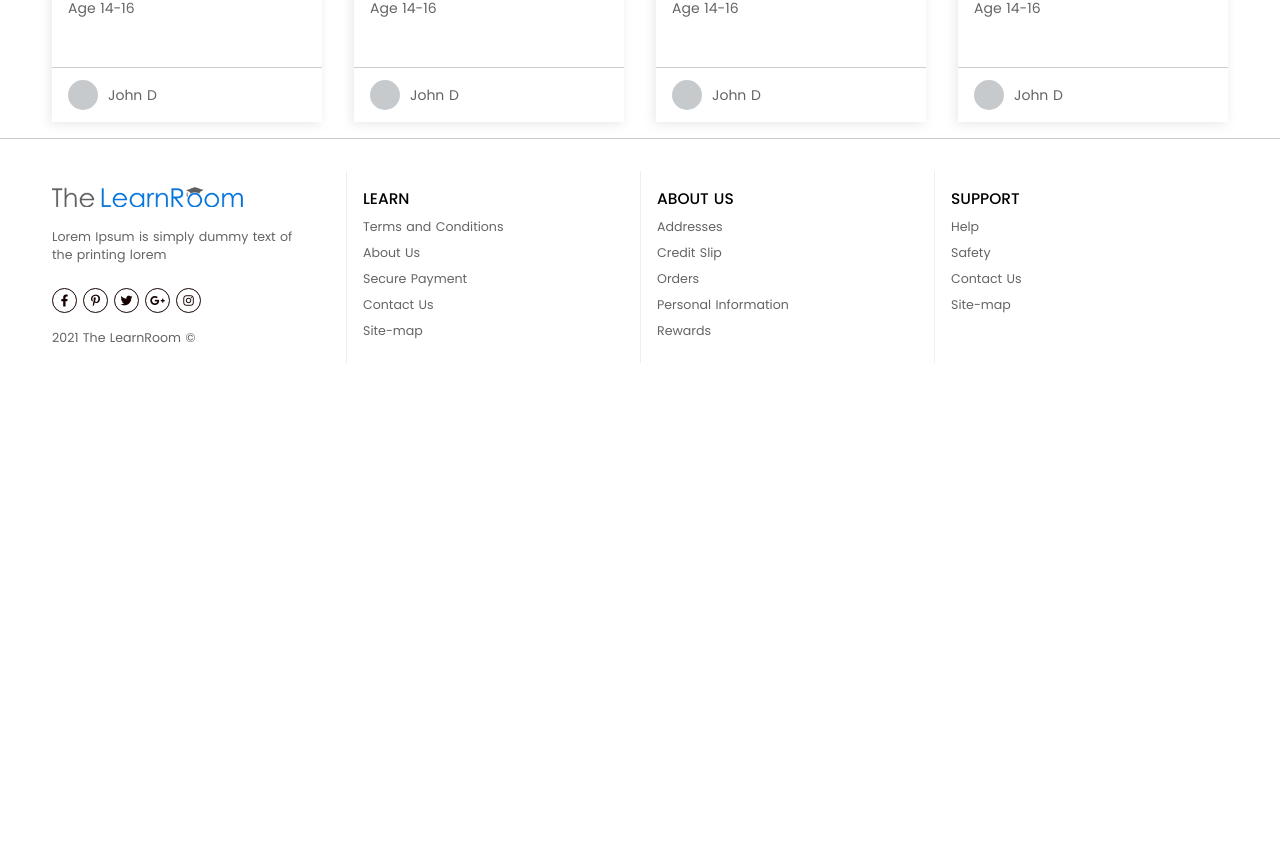
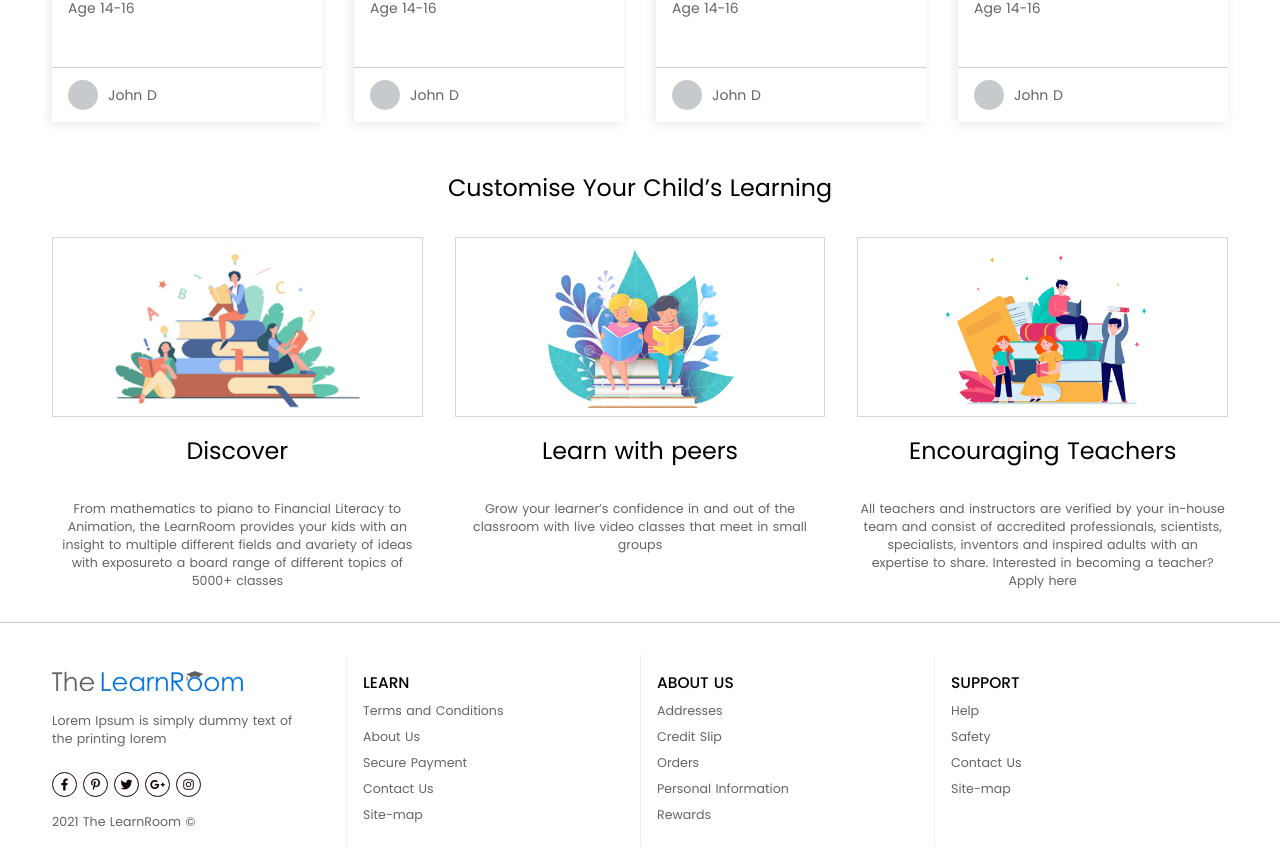
Before and after one commit to dev-davexoyinbo/thelearnroom, a Nuxt app: page / in a window 1280 px wide. Shown: the part 1211-2076 px from the top of the page. Before the commit the page ends 1622 px from the top, so only its background shows below. Built offline with nearby package versions, Linux system fonts and the light colour scheme.

Commit message:
Customize child experience

```diff
--- /dev/null
+++ b/components/page_specific/home/CustomizeChildLearningCard.vue
@@ -0,0 +1,51 @@
+<template>
+  <div class="customize-child-learning-card">
+    <div class="image-container">
+      <img :src="data.img" alt="" />
+    </div>
+    <h1 class="heading">{{ data.heading }}</h1>
+    <p class="highlight">{{ data.highlight }}</p>
+  </div>
+</template>
+
+<script>
+export default {
+  props: {
+    data: {
+      required: true,
+    },
+  },
+};
+</script>
+
+<style lang="scss">
+@import "~assets/styles/variables";
+
+.customize-child-learning-card {
+  text-align: center;
+//   padding: 16px;
+  .image-container {
+    padding: 8px;
+    border: 1px solid rgba($borderGray, 0.8);
+    max-width: 100%;
+    height: 180px;
+    img {
+      height: 100%;
+      max-width: 100%;
+      object-fit: contain;
+    }
+  }
+
+  .heading {
+    margin-top: 16px;
+    margin-bottom: 4px;
+    font-size: 1.3rem;
+    font-weight: 500;
+	color: $textColor;
+  }
+
+  .highlight {
+    font-size: 0.9rem;
+  }
+}
+</style>
--- /dev/null
+++ b/components/page_specific/home/CustomizeChildLearningSection.vue
@@ -0,0 +1,76 @@
+<template>
+  <section class="customize-child-learning-section">
+    <h1 class="heading">Customise Your Child’s Learning</h1>
+    <div class="cards-container">
+      <div
+        class="single-card-container"
+        v-for="(datum, i) in customizeChildLearningData"
+        :key="i"
+      >
+        <customize-child-learning-card :data="datum" />
+      </div>
+    </div>
+  </section>
+</template>
+
+<script>
+import CustomizeChildLearningCard from "./CustomizeChildLearningCard.vue";
+export default {
+  components: { CustomizeChildLearningCard },
+  data() {
+    return {
+      customizeChildLearningData: [
+        {
+          img: "/images/join-modal-image.png",
+          heading: "Discover",
+          highlight:
+            "From mathematics to piano to Financial Literacy to Animation, the LearnRoom provides your kids with an insight to multiple different fields and avariety of ideas with exposureto a board range of different topics of 5000+ classes",
+        },
+        {
+          img: "/images/study.png",
+          heading: "Learn with peers",
+          highlight:
+            "Grow your learner’s confidence in and out of the classroom with live video classes that meet in small groups",
+        },
+        {
+          img: "/images/encourage-teaching.png",
+          heading: "Encouraging Teachers",
+          highlight:
+            "All teachers and instructors are verified by your in-house team and consist of accredited professionals, scientists, specialists, inventors and inspired adults with an expertise to share. Interested in becoming a teacher? Apply here",
+        },
+      ],
+    };
+  },
+};
+</script>
+
+<style lang="scss">
+.customize-child-learning-section {
+  margin-top: 16px 0;
+  padding: 32px var(--body-padding);
+
+  .heading {
+    color: black;
+    font-weight: 400;
+    font-size: 1.7rem;
+    margin-bottom: 8px;
+    text-align: center;
+    margin-bottom: 32px;
+  }
+
+  .cards-container {
+    display: grid;
+    grid-template-columns: 1fr;
+	gap: 16px;
+	row-gap: 32px;
+
+	@media only screen and (min-width: 768px) {
+		grid-template-columns: repeat(3, 1fr);
+	}
+	@media only screen and (min-width: 1024px){
+
+		gap: 32px;
+	}
+  }
+}
+</style>
--- a/components/page_specific/home/OnlineClassesSection.vue
+++ b/components/page_specific/home/OnlineClassesSection.vue
@@ -28,6 +28,7 @@ export default {
 @import '~assets/styles/variables';
 
 #online-classes-section {
+  margin-top: 16px 0;
   padding: 16px var(--body-padding);
   a {
     color: $primaryColor;
--- a/pages/index.vue
+++ b/pages/index.vue
@@ -2,14 +2,16 @@
   <div>
     <hero-section />
     <online-classes-section />
+    <customize-child-learning-section />
   </div>
 </template>
 
 <script>
+import CustomizeChildLearningSection from '~/components/page_specific/home/CustomizeChildLearningSection.vue';
 import HeroSection from "~/components/page_specific/home/HeroSection.vue";
 import OnlineClassesSection from "~/components/page_specific/home/OnlineClassesSection.vue";
 export default {
-  components: { HeroSection, OnlineClassesSection },
+  components: { HeroSection, OnlineClassesSection, CustomizeChildLearningSection },
   layout: "home",
 };
 </script>
```
Also changed, not shown: static/images/encourage-teaching.png (added), static/images/study.png (added).
